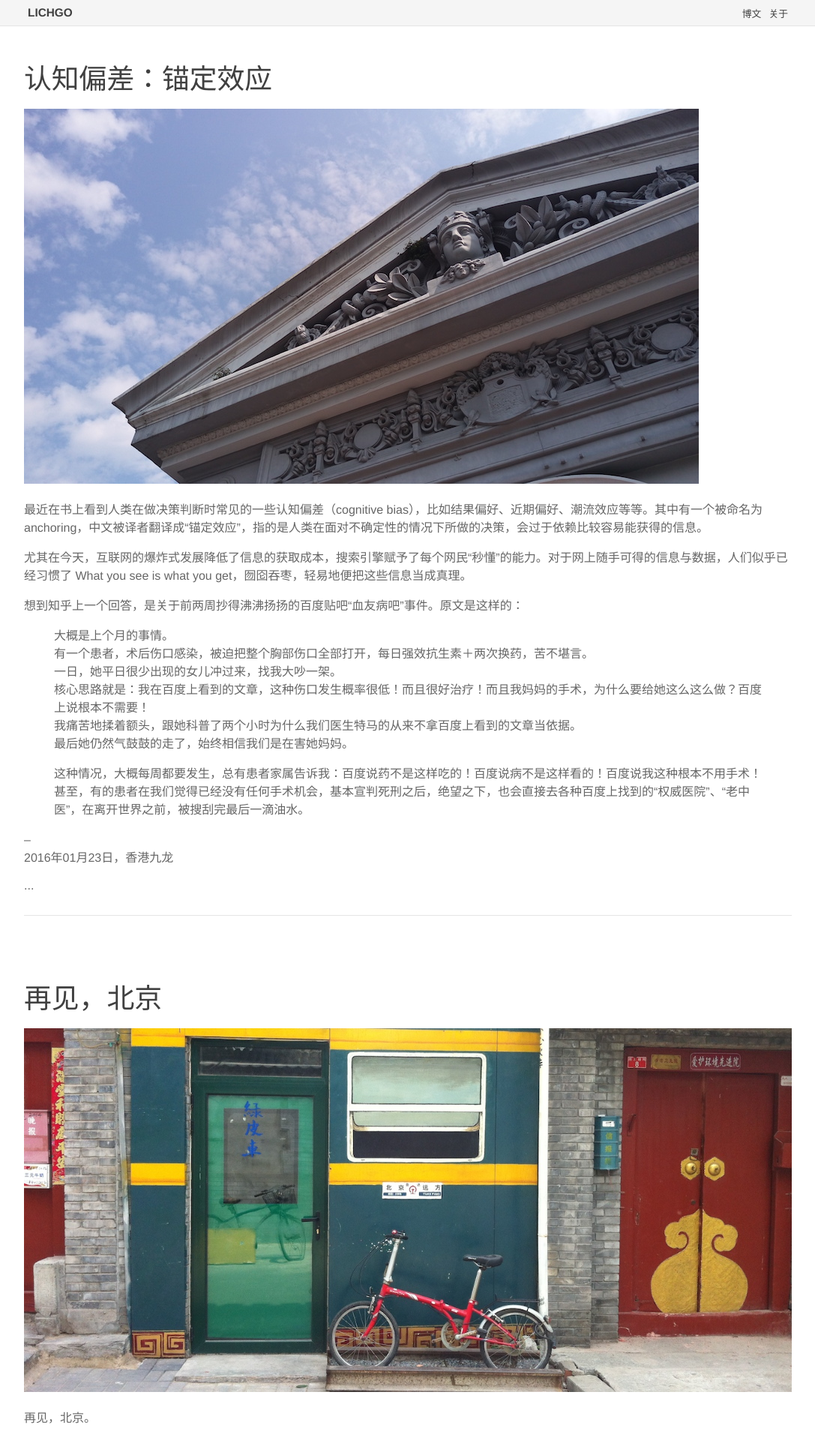
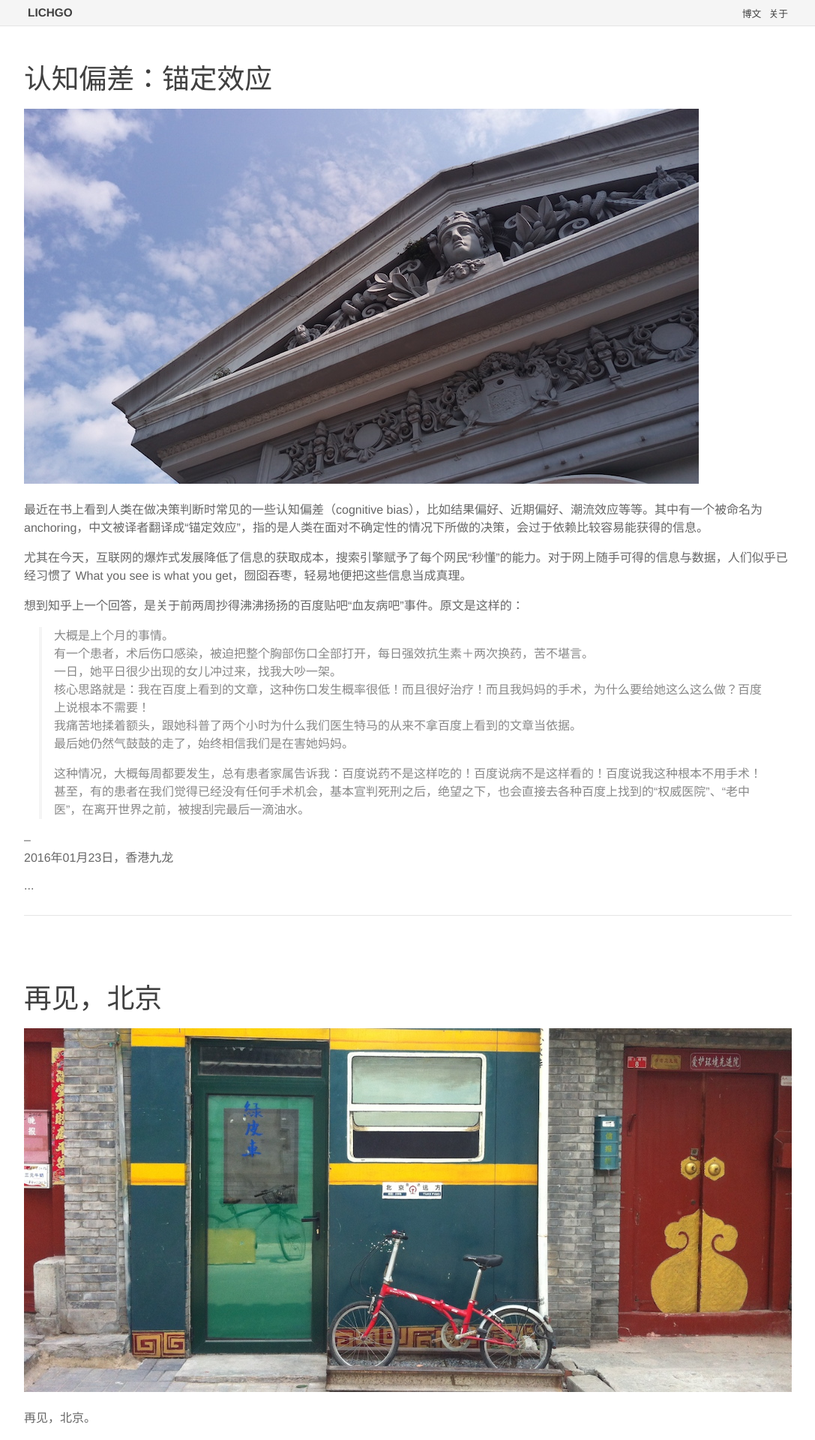
Before and after one commit to lichgo/blog, a Jekyll site: the page built from index.html, in a window 1280 px wide. Shown: the top 1920 px of the page at 75% size, without its empty margins (96-1183 px from the left). Built offline with Jekyll 4.4.1, drawn with Linux system fonts in a browser that asks for light colours.

Commit message:
change color

```diff
--- a/assets/main.css
+++ b/assets/main.css
@@ -3,6 +3,7 @@ a { color: #4b9cdf; text-decoration: none; -webkit-transition: color 500ms; -ms-
 h1 { margin-bottom: 35px; font-size: 2.5em; }
 h1, h2 { font-family: Georgia, serif; font-weight: normal; }
 img { max-width: 100%; }
+blockquote { margin-left: 20px !important; padding-left: 16px; border-left: 4px solid whitesmoke; color: #888; }
 
 /* layouts */
 #topbar { background-color: whitesmoke; border-bottom: 1px solid #e5e5e5; font-size: 0.8em; padding: 0 10%; }
```
